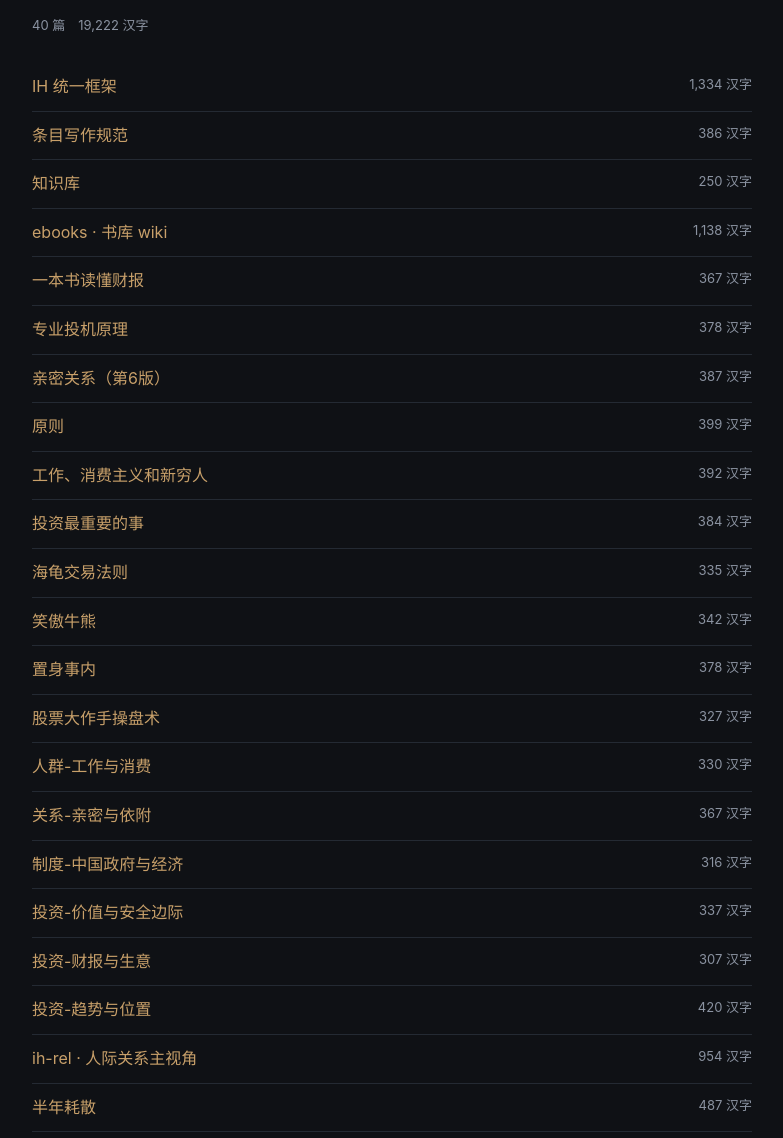
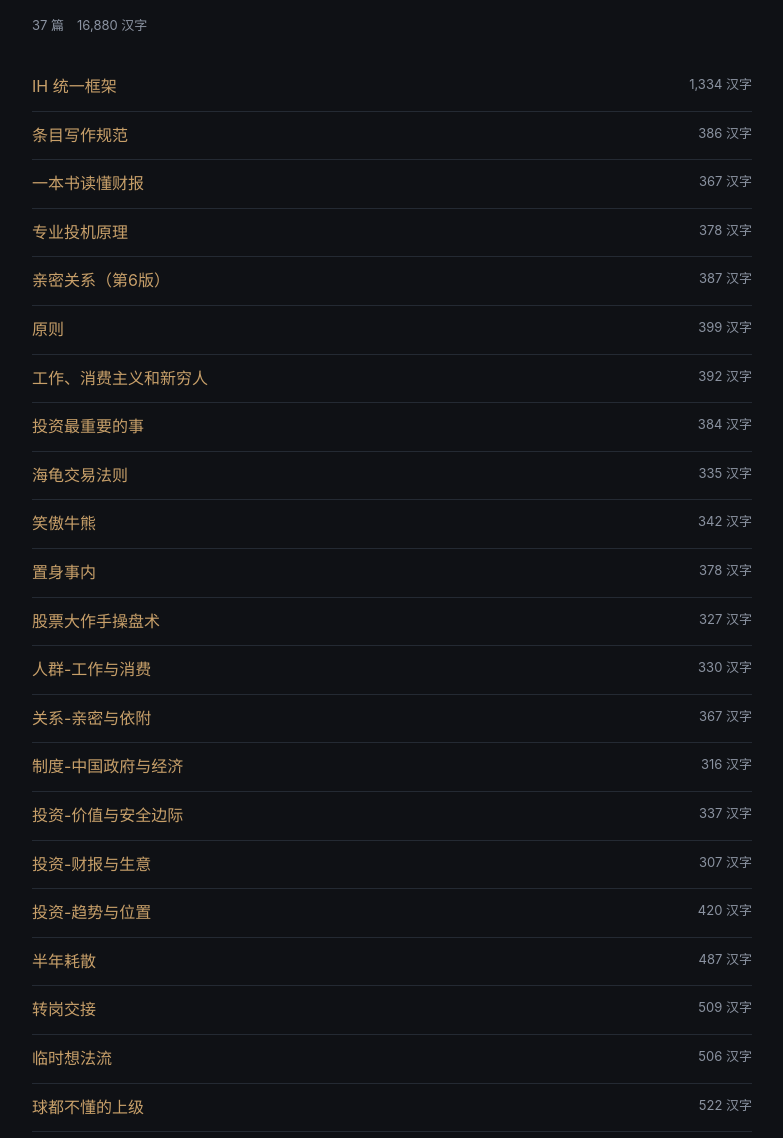
Before and after one commit to lxqmine/syne2-diary, a plain HTML site: page knowledge/index.html in a window 1280 px wide. Shown: the part 141-1279 px from the top of the page, without its empty margins (248-1031 px from the left). Drawn offline with Linux system fonts and the light colour scheme.

Commit message:
update 2026-11-20T00:23:59Z

```diff
--- a/knowledge/index.html
+++ b/knowledge/index.html
@@ -24,11 +24,9 @@ footer{margin-top:54px;color:var(--mut);font-size:13px;border-top:1px solid var(
 <body><div class="wrap">
 <div class="nav"><a href="/syne2-diary/">← 全部</a></div>
 <h1>知识库</h1>
-<p class="meta">40 篇　19,222 汉字</p>
+<p class="meta">37 篇　16,880 汉字</p>
 <div class="item"><a href="./00-框架/01-IH统一框架.html">IH 统一框架</a><span class="d">1,334 汉字</span></div>
 <div class="item"><a href="./00-框架/02-条目写作规范.html">条目写作规范</a><span class="d">386 汉字</span></div>
-<div class="item"><a href="./README.html">知识库</a><span class="d">250 汉字</span></div>
-<div class="item"><a href="./ebooks/INDEX.html">ebooks · 书库 wiki</a><span class="d">1,138 汉字</span></div>
 <div class="item"><a href="./ebooks/books/一本书读懂财报.html">一本书读懂财报</a><span class="d">367 汉字</span></div>
 <div class="item"><a href="./ebooks/books/专业投机原理.html">专业投机原理</a><span class="d">378 汉字</span></div>
 <div class="item"><a href="./ebooks/books/亲密关系.html">亲密关系（第6版）</a><span class="d">387 汉字</span></div>
@@ -45,7 +43,6 @@ footer{margin-top:54px;color:var(--mut);font-size:13px;border-top:1px solid var(
 <div class="item"><a href="./ebooks/themes/投资-价值与安全边际.html">投资-价值与安全边际</a><span class="d">337 汉字</span></div>
 <div class="item"><a href="./ebooks/themes/投资-财报与生意.html">投资-财报与生意</a><span class="d">307 汉字</span></div>
 <div class="item"><a href="./ebooks/themes/投资-趋势与位置.html">投资-趋势与位置</a><span class="d">420 汉字</span></div>
-<div class="item"><a href="./ih-rel/INDEX.html">ih-rel · 人际关系主视角</a><span class="d">954 汉字</span></div>
 <div class="item"><a href="./ih-rel/cases/01-半年耗散.html">半年耗散</a><span class="d">487 汉字</span></div>
 <div class="item"><a href="./ih-rel/cases/02-转岗交接.html">转岗交接</a><span class="d">509 汉字</span></div>
 <div class="item"><a href="./ih-rel/cases/03-临时想法流.html">临时想法流</a><span class="d">506 汉字</span></div>
```
Also changed, not shown: index.html (+2 -2 lines), specs/INDEX.html (+1 -2 lines).
